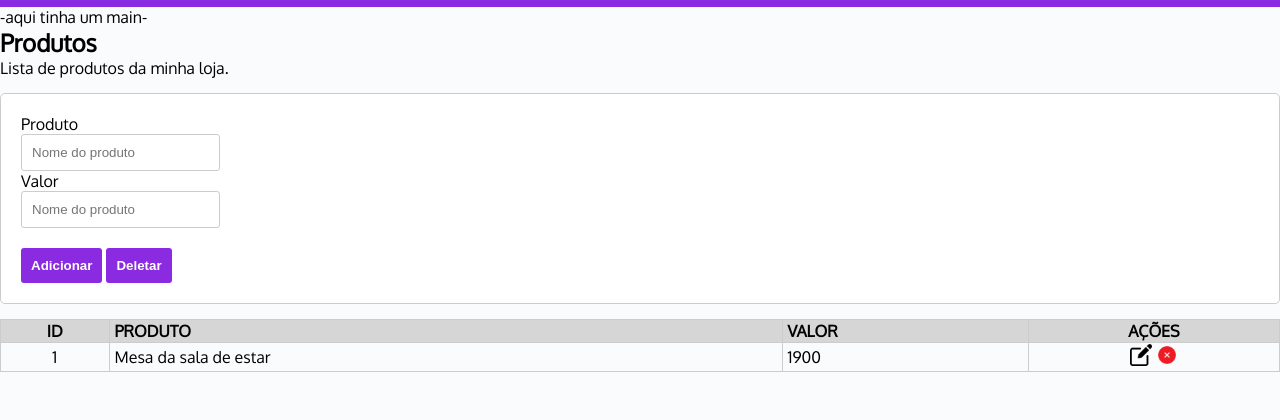
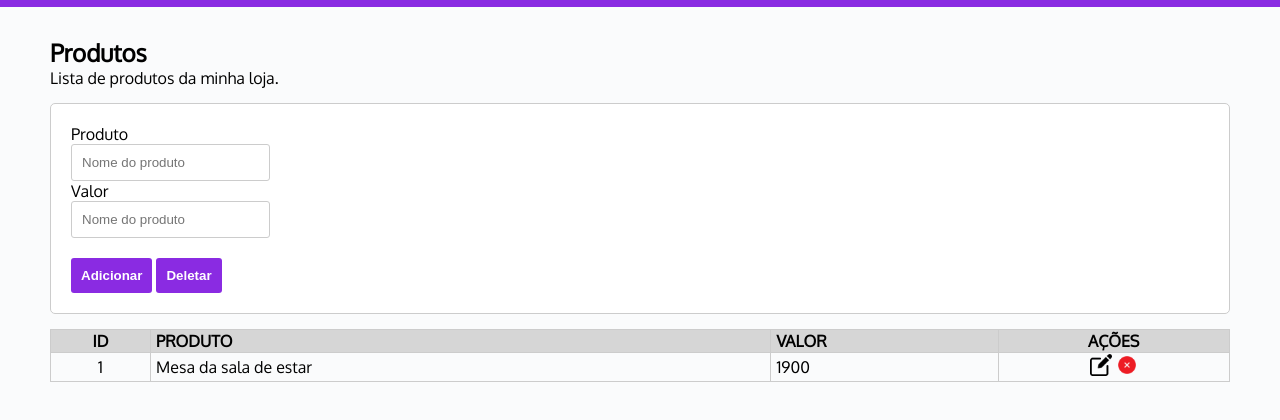
Before and after one commit to MarshyyUWU/Lojinha, a plain HTML site: page index.html in a window 1280 px wide. Shown: the part 54-474 px from the top of the page. Drawn offline with Linux system fonts and the light colour scheme.

Commit message:
Update index.html
teste

```diff
--- a/index.html
+++ b/index.html
@@ -23,7 +23,7 @@
 
 
      <!-- Bloco inicial para adicionar items -->
-   -aqui tinha um main-
+   <main>
         <div>
             <h2>Produtos</h2>
             <span>Lista de produtos da minha loja.</span>
```
